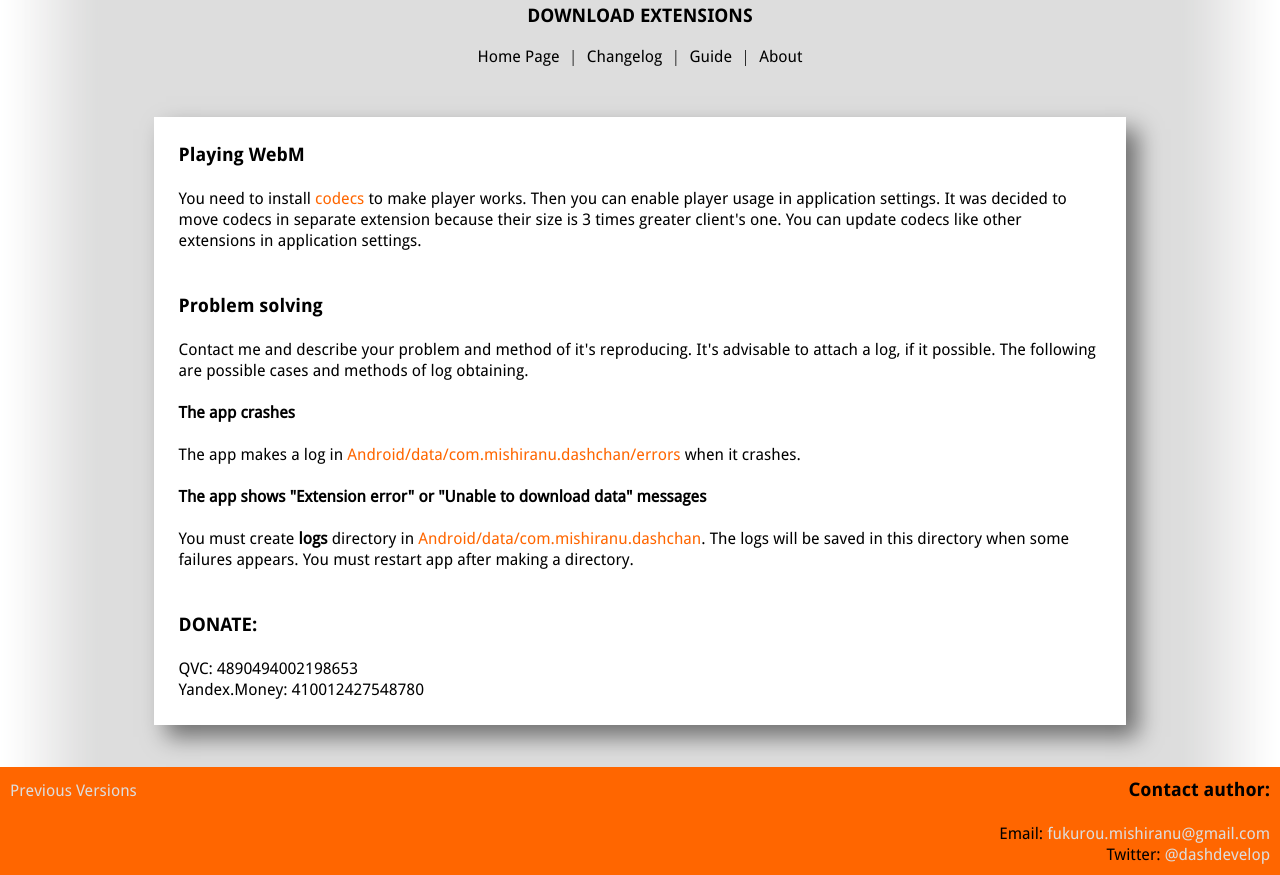
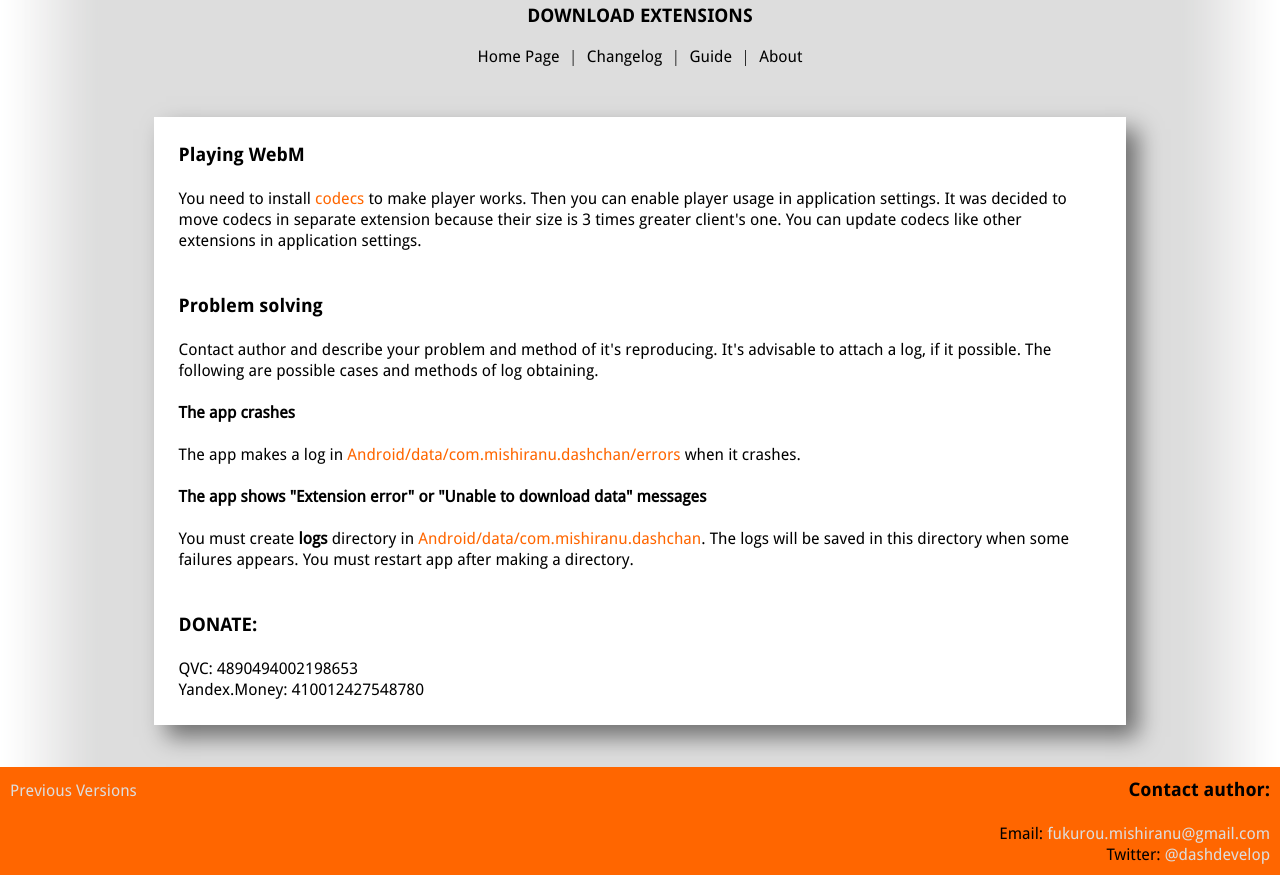
Before and after one commit to DAPTYX/daptyx.github.io, a plain HTML site: page index.html in a window 1280 px wide. Shown: the part 561-1436 px from the top of the page. Drawn offline with Linux system fonts and the light colour scheme.

Commit message:
Update index.html

```diff
--- a/index.html
+++ b/index.html
@@ -38,7 +38,7 @@ You need to install <a href="https://github.com/Mishiranu/Dashchan/raw/master/up
 <br><br>
 <b1>Problem solving</b1><br>
 <br>
-Contact me and describe your problem and method of it's reproducing. It's advisable to attach a log, if it possible. The following are possible cases and methods of log obtaining.<br>
+Contact author and describe your problem and method of it's reproducing. It's advisable to attach a log, if it possible. The following are possible cases and methods of log obtaining.<br>
 <br>
 <b>The app crashes</b><br>
 <br>
```
